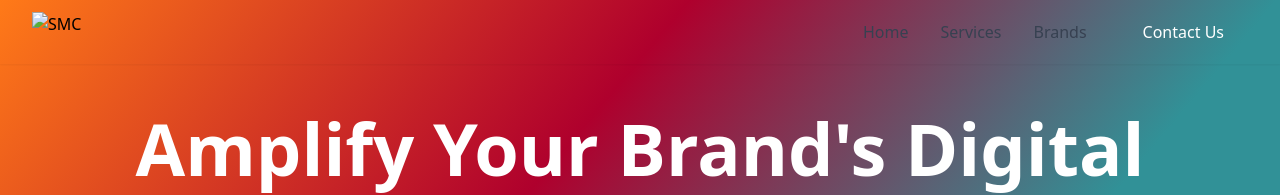
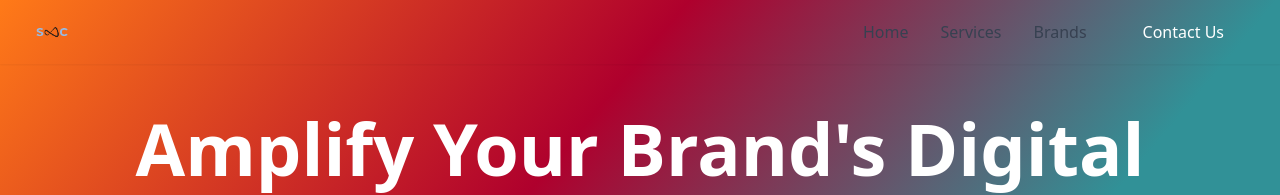
Before and after one commit to rakshracky/smc.github.io, a plain HTML site: page index.html in a window 1280 px wide. Shown: the top 195 px of the page. Drawn offline with nearby package versions, Linux system fonts and the light colour scheme.

Commit message:
Updated logo

```diff
--- a/index.html
+++ b/index.html
@@ -23,7 +23,7 @@
         <div class="max-w-7xl mx-auto px-4 sm:px-6 lg:px-8">
             <div class="flex justify-between h-16">
                 <div class="flex items-center">
-                    <img src="images/SMC.png" alt="SMC" class="h-10">
+                    <img src="SMC.png" alt="SMC" class="h-10">
                 </div>
                 <div class="hidden md:flex items-center space-x-8">
                     <a href="#home" class="text-gray-700 hover:text-orange-500">Home</a>
```
